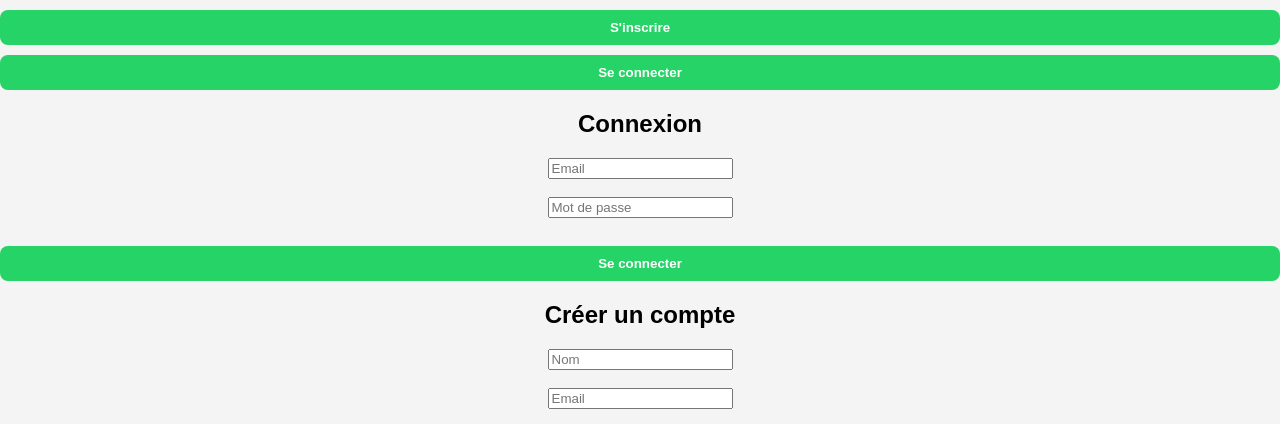
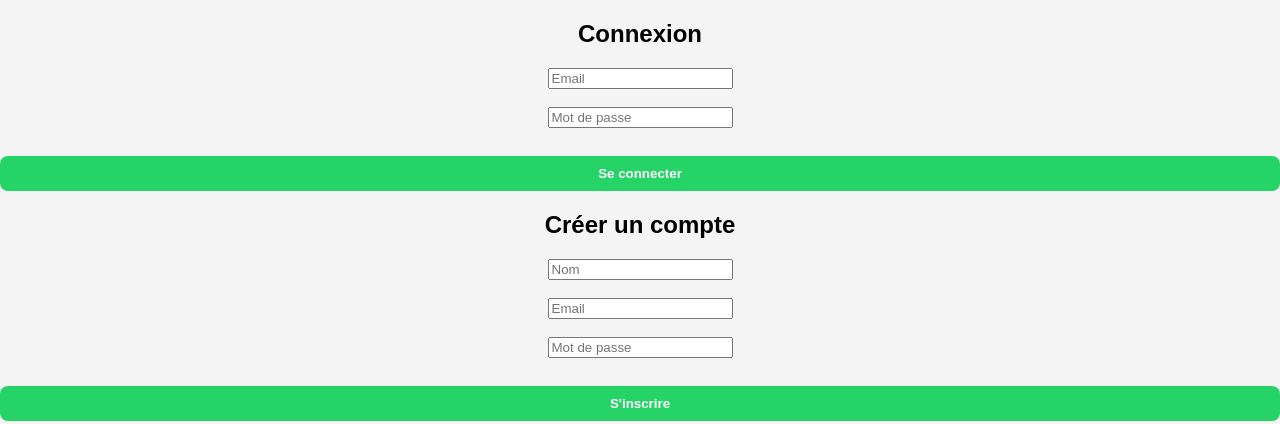
Before and after one commit to hameddiaby735-stack/Hamed-Diaby, a plain HTML site: page index.html in a window 1280 px wide. Shown: the top 424 px of the page. Drawn offline with Linux system fonts and the light colour scheme.

Commit message:
Update index.html

```diff
--- a/index.html
+++ b/index.html
@@ -4,8 +4,6 @@
 <meta charset="UTF-8">
 <meta name="viewport" content="width=device-width, initial-scale=1.0">
 <title>Ma Boutique</title>
-<a href="inscription.html"><button>S'inscrire</button></a>
-<a href="connexion.html"><button>Se connecter</button></a>
 <!DOCTYPE html>
 <html lang="fr">
 <head>
```
